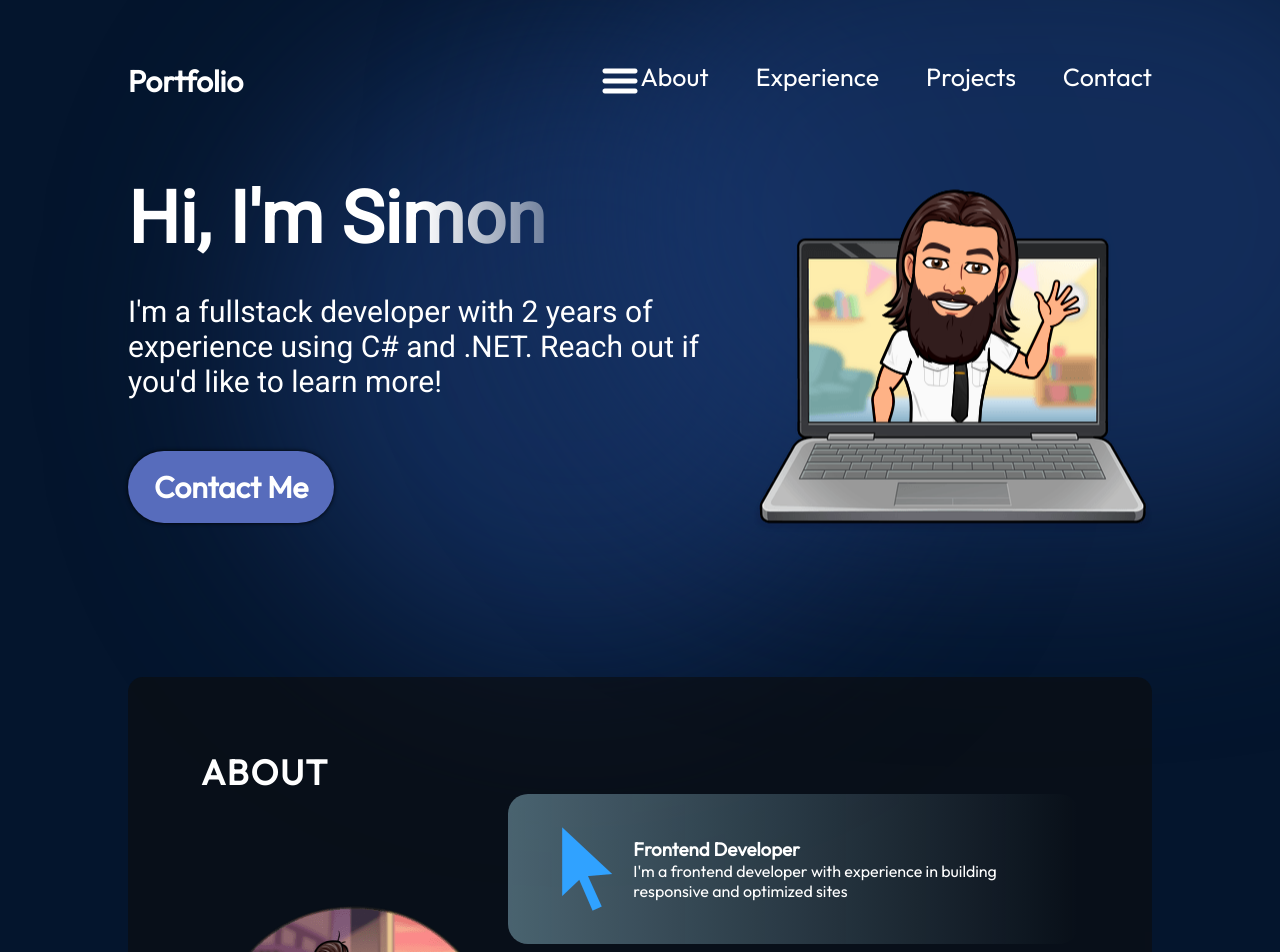
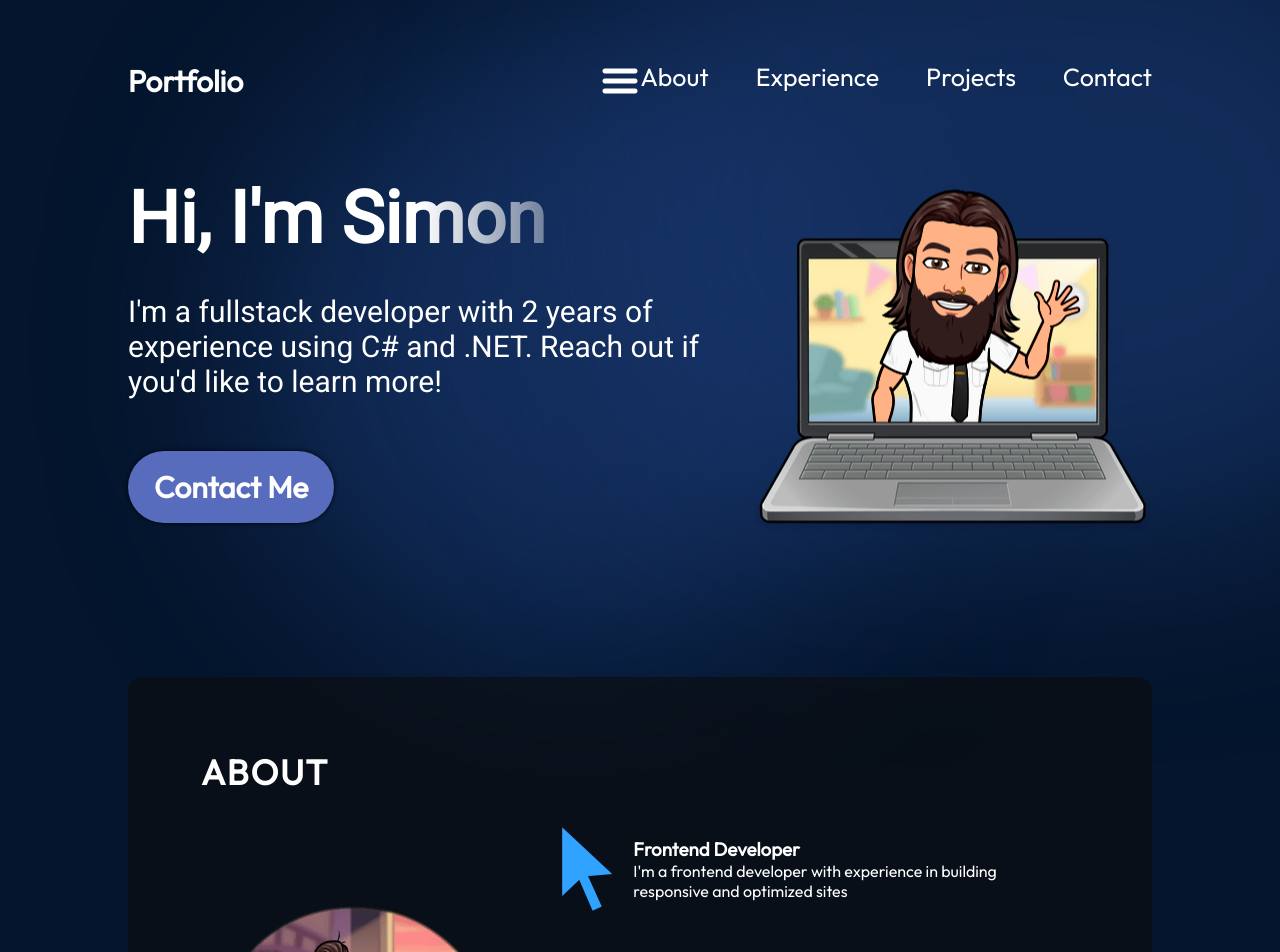
Before and after one commit to DahBoneDokkta/my-react-portfolio, a React (Vite) app: page / in a window 1280 px wide. Shown: the top 952 px of the page. Built offline with nearby package versions, Linux system fonts and the light colour scheme.

Commit message:
About section fixes

```diff
--- a/src/components/About/About.module.css
+++ b/src/components/About/About.module.css
@@ -43,7 +43,14 @@
     border-radius: 20px;
     list-style: none;
     padding: 25px;
-    background-image: linear-gradient(90deg,
-    rgba(165, 215, 232, 0.42) 0%,
-    rgba(255, 255, 255, 0) 100%);
+    background-image: linear-gradient(
+        90deg,
+        rgba(165, 215, 232, 0.42) 0%,
+        rgba(255, 255, 255, 0) 100%
+    );
+    background-size: 0 100%;
 }
+
+.aboutItem:hover {
+    background-size: 100% 100%;
+}
```
